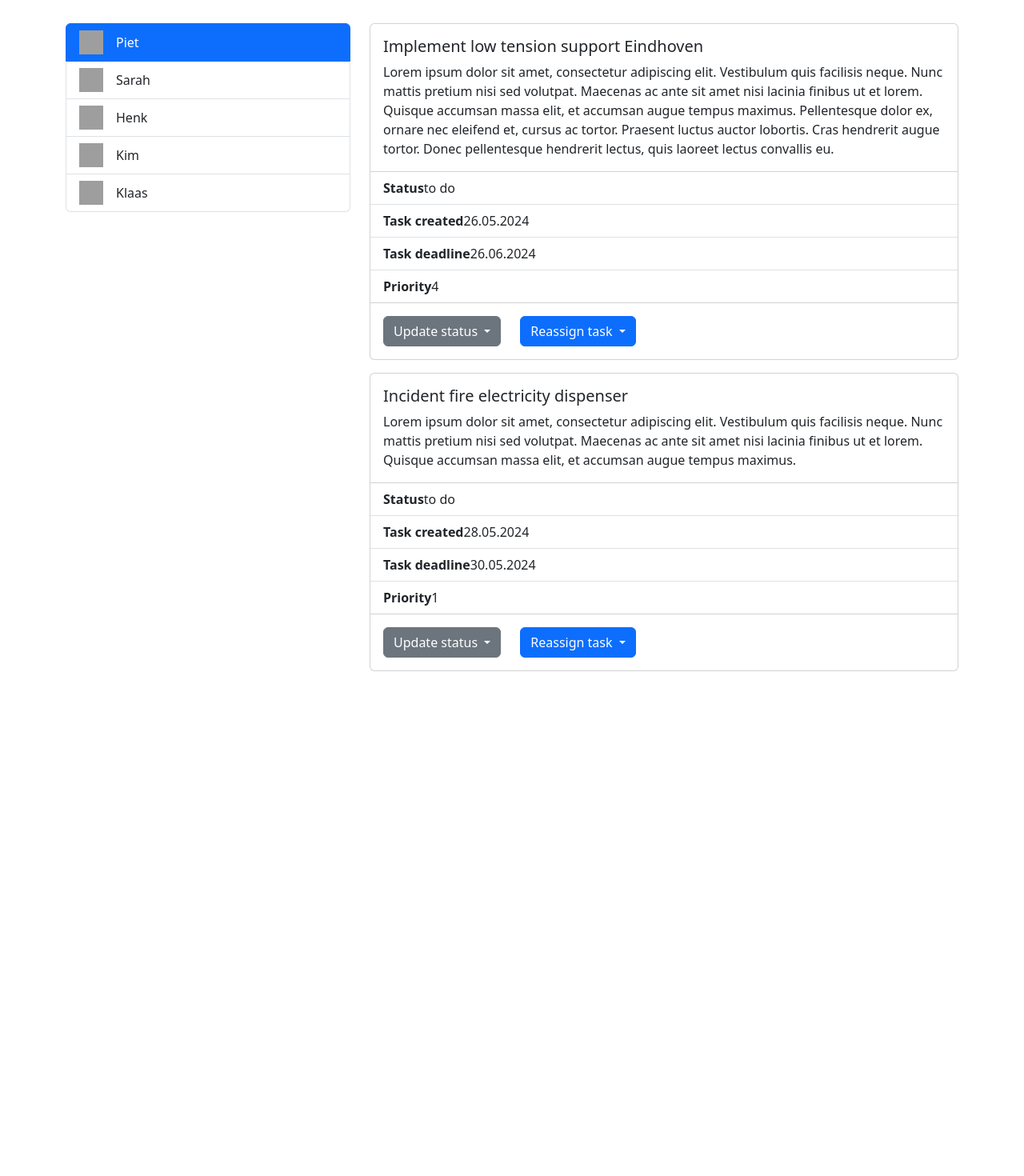
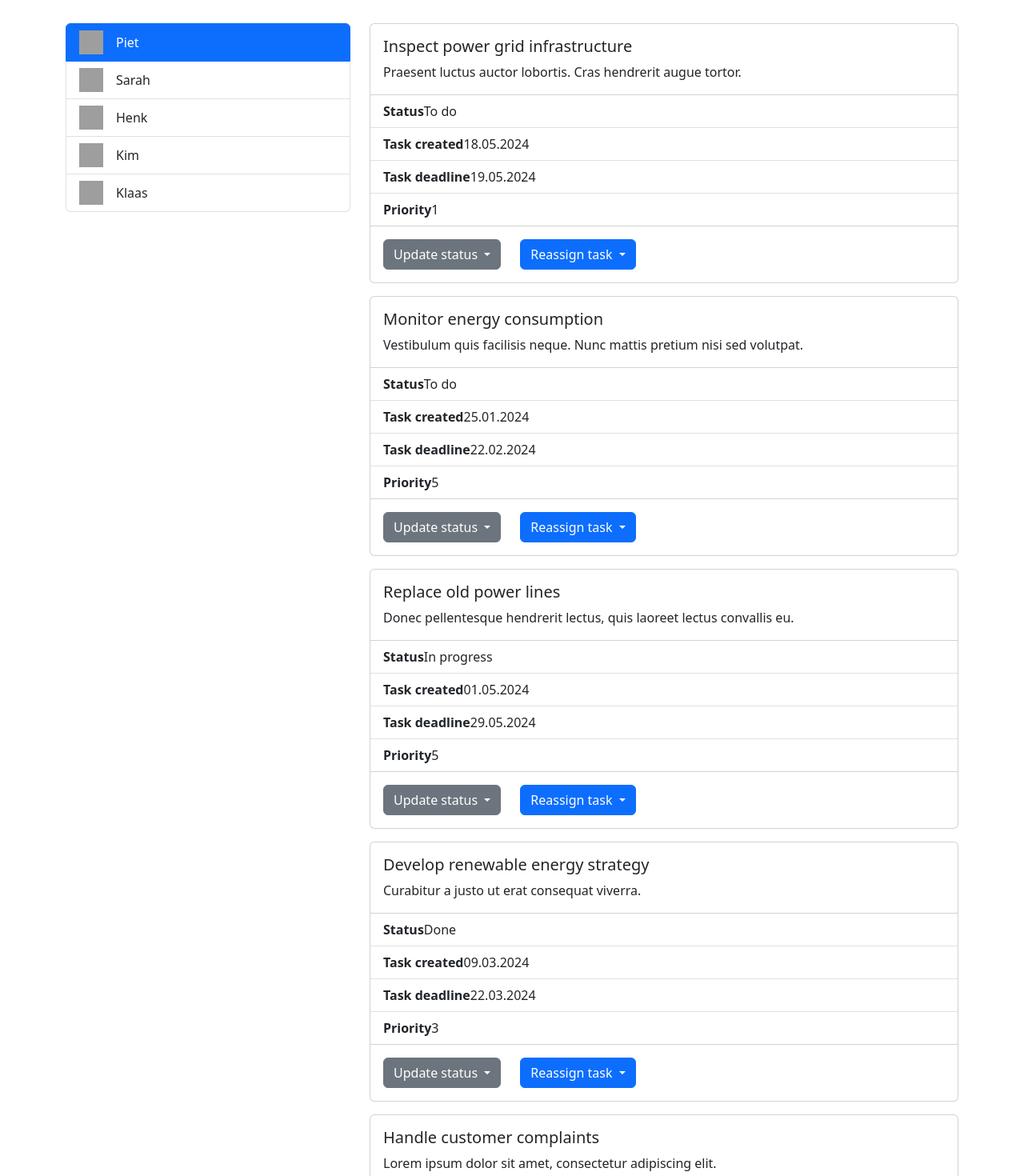
Before and after one commit to ivarsaris/angular_task_manager, an Angular app: page / in a window 1280 px wide. Shown: the part 60-1530 px from the top of the page at 80% size. Before the commit the page ends 915 px from the top, so only its background shows below. Built offline with nearby package versions, Linux system fonts and the light colour scheme; grey boxes are pictures that could not be loaded.

Commit message:
extend task list

```diff
--- a/src/app/tasks/tasks.list.ts
+++ b/src/app/tasks/tasks.list.ts
@@ -1,31 +1,222 @@
 export const tasks_list = [
     {
-        id: 1,
-        title: 'Implement low tension support Eindhoven',
-        description: `Lorem ipsum dolor sit amet, consectetur adipiscing elit. Vestibulum quis
-        facilisis neque. Nunc mattis pretium nisi sed volutpat. Maecenas ac ante
-        sit amet nisi lacinia finibus ut et lorem. Quisque accumsan massa elit, et
-        accumsan augue tempus maximus. Pellentesque dolor ex, ornare nec eleifend
-        et, cursus ac tortor. Praesent luctus auctor lobortis. Cras hendrerit
-        augue tortor. Donec pellentesque hendrerit lectus, quis laoreet lectus
-        convallis eu.`,
-        status: 'to do',
-        date_created: '26.05.2024',
-        date_deadline: '26.06.2024',
-        priority: 4,
-        assignee_id: 1,
+        "id": 1,
+        "title": "Inspect power grid infrastructure",
+        "description": "Praesent luctus auctor lobortis. Cras hendrerit augue tortor.",
+        "status": "To do",
+        "date_created": "18.05.2024",
+        "date_deadline": "19.05.2024",
+        "priority": 1,
+        "assignee_id": 4
     },
     {
-        id: 2,
-        title: 'Incident fire electricity dispenser',
-        description: `Lorem ipsum dolor sit amet, consectetur adipiscing elit. Vestibulum quis
-        facilisis neque. Nunc mattis pretium nisi sed volutpat. Maecenas ac ante
-        sit amet nisi lacinia finibus ut et lorem. Quisque accumsan massa elit, et
-        accumsan augue tempus maximus.`,
-        status: 'to do',
-        date_created: '28.05.2024',
-        date_deadline: '30.05.2024',
-        priority: 1,
-        assignee_id: 1,
+        "id": 2,
+        "title": "Monitor energy consumption",
+        "description": "Vestibulum quis facilisis neque. Nunc mattis pretium nisi sed volutpat.",
+        "status": "To do",
+        "date_created": "25.01.2024",
+        "date_deadline": "22.02.2024",
+        "priority": 5,
+        "assignee_id": 9
+    },
+    {
+        "id": 3,
+        "title": "Replace old power lines",
+        "description": "Donec pellentesque hendrerit lectus, quis laoreet lectus convallis eu.",
+        "status": "In progress",
+        "date_created": "01.05.2024",
+        "date_deadline": "29.05.2024",
+        "priority": 5,
+        "assignee_id": 1
+    },
+    {
+        "id": 4,
+        "title": "Develop renewable energy strategy",
+        "description": "Curabitur a justo ut erat consequat viverra.",
+        "status": "Done",
+        "date_created": "09.03.2024",
+        "date_deadline": "22.03.2024",
+        "priority": 3,
+        "assignee_id": 2
+    },
+    {
+        "id": 5,
+        "title": "Handle customer complaints",
+        "description": "Lorem ipsum dolor sit amet, consectetur adipiscing elit.",
+        "status": "Done",
+        "date_created": "13.05.2024",
+        "date_deadline": "17.05.2024",
+        "priority": 0,
+        "assignee_id": 5
+    },
+    {
+        "id": 6,
+        "title": "Repair wind turbine",
+        "description": "Pellentesque dolor ex, ornare nec eleifend et, cursus ac tortor.",
+        "status": "To do",
+        "date_created": "29.01.2024",
+        "date_deadline": "26.02.2024",
+        "priority": 5,
+        "assignee_id": 6
+    },
+    {
+        "id": 7,
+        "title": "Upgrade transformer station",
+        "description": "Nulla facilisi. Phasellus at ante a dui pharetra cursus.",
+        "status": "Done",
+        "date_created": "25.01.2024",
+        "date_deadline": "18.02.2024",
+        "priority": 4,
+        "assignee_id": 7
+    },
+    {
+        "id": 8,
+        "title": "Conduct safety training",
+        "description": "Quisque accumsan massa elit, et accumsan augue tempus maximus.",
+        "status": "To do",
+        "date_created": "05.02.2024",
+        "date_deadline": "14.02.2024",
+        "priority": 2,
+        "assignee_id": 0
+    },
+    {
+        "id": 9,
+        "title": "Inspect power grid infrastructure",
+        "description": "Maecenas ac ante sit amet nisi lacinia finibus ut et lorem.",
+        "status": "Done",
+        "date_created": "04.04.2024",
+        "date_deadline": "01.05.2024",
+        "priority": 4,
+        "assignee_id": 8
+    },
+    {
+        "id": 10,
+        "title": "Replace old power lines",
+        "description": "Vestibulum quis facilisis neque. Nunc mattis pretium nisi sed volutpat.",
+        "status": "In progress",
+        "date_created": "17.05.2024",
+        "date_deadline": "24.05.2024",
+        "priority": 1,
+        "assignee_id": 6
+    },
+    {
+        "id": 11,
+        "title": "Install new solar panels",
+        "description": "Praesent luctus auctor lobortis. Cras hendrerit augue tortor.",
+        "status": "To do",
+        "date_created": "16.05.2024",
+        "date_deadline": "13.06.2024",
+        "priority": 5,
+        "assignee_id": 4
+    },
+    {
+        "id": 12,
+        "title": "Handle customer complaints",
+        "description": "Donec pellentesque hendrerit lectus, quis laoreet lectus convallis eu.",
+        "status": "In progress",
+        "date_created": "10.02.2024",
+        "date_deadline": "24.02.2024",
+        "priority": 4,
+        "assignee_id": 0
+    },
+    {
+        "id": 13,
+        "title": "Inspect power grid infrastructure",
+        "description": "Nulla facilisi. Phasellus at ante a dui pharetra cursus.",
+        "status": "Under review",
+        "date_created": "13.01.2024",
+        "date_deadline": "20.01.2024",
+        "priority": 3,
+        "assignee_id": 5
+    },
+    {
+        "id": 14,
+        "title": "Monitor energy consumption",
+        "description": "Curabitur a justo ut erat consequat viverra.",
+        "status": "In progress",
+        "date_created": "11.04.2024",
+        "date_deadline": "18.04.2024",
+        "priority": 2,
+        "assignee_id": 4
+    },
+    {
+        "id": 15,
+        "title": "Install new solar panels",
+        "description": "Quisque accumsan massa elit, et accumsan augue tempus maximus.",
+        "status": "Done",
+        "date_created": "11.01.2024",
+        "date_deadline": "14.01.2024",
+        "priority": 1,
+        "assignee_id": 7
+    },
+    {
+        "id": 16,
+        "title": "Conduct safety training",
+        "description": "Lorem ipsum dolor sit amet, consectetur adipiscing elit.",
+        "status": "In progress",
+        "date_created": "29.01.2024",
+        "date_deadline": "05.02.2024",
+        "priority": 2,
+        "assignee_id": 8
+    },
+    {
+        "id": 17,
+        "title": "Repair wind turbine",
+        "description": "Maecenas ac ante sit amet nisi lacinia finibus ut et lorem.",
+        "status": "In progress",
+        "date_created": "02.05.2024",
+        "date_deadline": "08.05.2024",
+        "priority": 1,
+        "assignee_id": 5
+    },
+    {
+        "id": 18,
+        "title": "Develop renewable energy strategy",
+        "description": "Pellentesque dolor ex, ornare nec eleifend et, cursus ac tortor.",
+        "status": "Done",
+        "date_created": "22.01.2024",
+        "date_deadline": "19.02.2024",
+        "priority": 5,
+        "assignee_id": 2
+    },
+    {
+        "id": 19,
+        "title": "Upgrade transformer station",
+        "description": "Nulla facilisi. Phasellus at ante a dui pharetra cursus.",
+        "status": "To do",
+        "date_created": "02.03.2024",
+        "date_deadline": "12.03.2024",
+        "priority": 0,
+        "assignee_id": 1
+    },
+    {
+        "id": 20,
+        "title": "Inspect power grid infrastructure",
+        "description": "Vestibulum quis facilisis neque. Nunc mattis pretium nisi sed volutpat.",
+        "status": "Done",
+        "date_created": "27.01.2024",
+        "date_deadline": "30.01.2024",
+        "priority": 1,
+        "assignee_id": 8
+    },
+    {
+        "id": 21,
+        "title": "Conduct safety training",
+        "description": "Vestibulum quis facilisis neque. Nunc mattis pretium nisi sed volutpat.",
+        "status": "To do",
+        "date_created": "02.03.2024",
+        "date_deadline": "09.03.2024",
+        "priority": 2,
+        "assignee_id": 4
+    },
+    {
+        "id": 22,
+        "title": "Develop renewable energy strategy",
+        "description": "Lorem ipsum dolor sit amet, consectetur adipiscing elit.",
+        "status": "In progress",
+        "date_created": "29.04.2024",
+        "date_deadline": "27.05.2024",
+        "priority": 5,
+        "assignee_id": 3
     }
 ]
```
